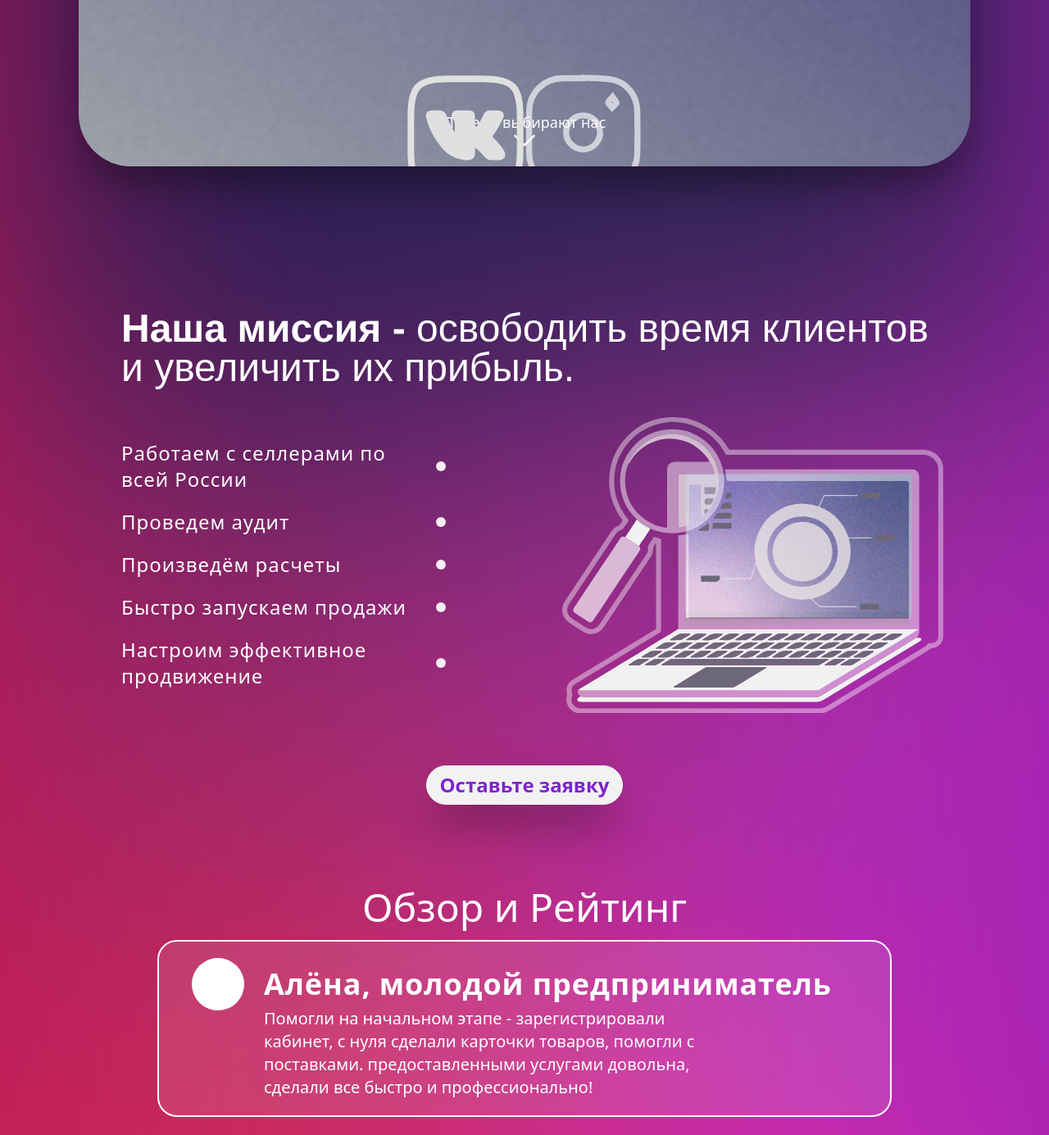
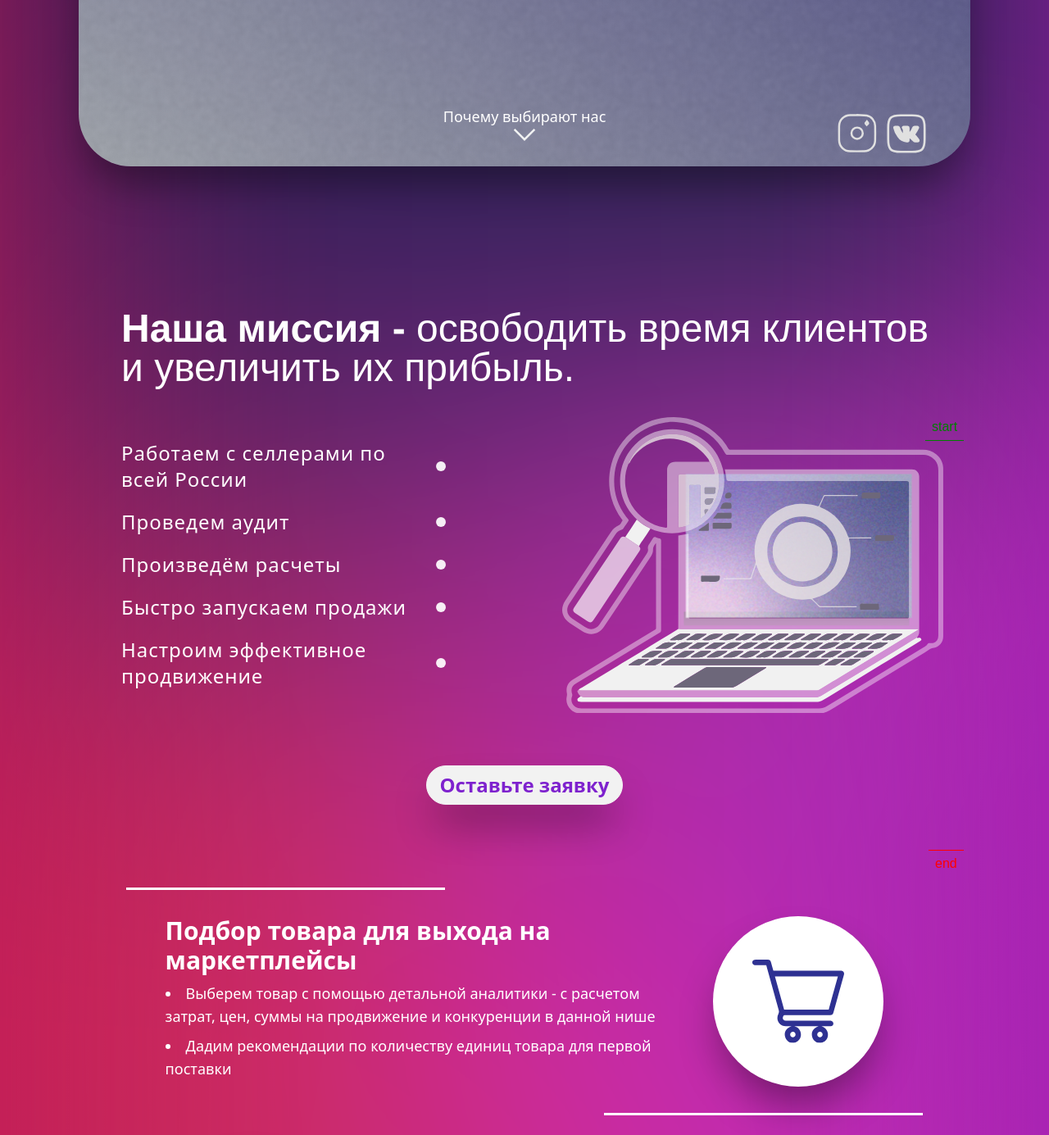
Before and after one commit to Najibmansour/novyi-koncept, a Next.js app: page / in a window 1280 px wide. Shown: the part 557-1942 px from the top of the page at 82% size. Built offline with nearby package versions, Linux system fonts and the light colour scheme; a web font is replaced by a local one.

Commit message:
tweaking border of services section

```diff
--- a/src/app/globals.scss
+++ b/src/app/globals.scss
@@ -169,3 +169,13 @@ $randRot4: random(45);
   font-family: "Franklin Gothic", sans-serif;
   font-weight: 300;
 }
+
+.half-border-left {
+  border-top: 3px solid;
+  border-image: linear-gradient(to right, transparent 60%, white 40%) 100% 1;
+}
+
+.half-border-right {
+  border-top: 3px solid;
+  border-image: linear-gradient(to left, transparent 60%, white 60%) 100% 1;
+}
--- a/src/components/Home.js
+++ b/src/components/Home.js
@@ -10,6 +10,7 @@ import HeroP1 from "./page 1/HeroP1";
 import Reviews from "./Pages/reviews";
 import Table from "@/components/Pages/page5";
 import CirclesPage from "@/components/Pages/page4";
+import Page3 from "./Pages/page3";
 
 export const metadata = { title: "Achieving success on marketplaces is EASY!" };
 
@@ -17,10 +18,6 @@ export default function HomePage() {
   gsap.registerPlugin(ScrollTrigger);
   useGSAP(() => {
     const lenis = new Lenis();
-
-    // lenis.on("scroll", (e) => {
-    //   console.log(e);
-    // });
 
     lenis.on("scroll", ScrollTrigger.update);
 
@@ -43,6 +40,9 @@ export default function HomePage() {
         <Page2 />
       </section>
       <section className="">
+        <Page3 />
+      </section>
+      <section className="">
         <Reviews />
       </section>
       <section className="">
--- a/src/components/Pages/page2.jsx
+++ b/src/components/Pages/page2.jsx
@@ -1,8 +1,6 @@
 import React from "react";
-import GridElement from "../page 2/gridElement";
 import PointsText from "../page 2/PointsText";
 import PictureLaptop from "../page 2/picture";
-import Link from "next/link";
 import ModalForm from "../modal/modal";
 import ModalButton from "../modal/modalButton";
 
--- a/src/components/Pages/page3.jsx
+++ b/src/components/Pages/page3.jsx
@@ -158,58 +158,54 @@ const vecs = [
 ];
 
 export default function Page3() {
-  gsap.registerPlugin(ScrollTrigger);
-  useGSAP(() => {
-    let boxes = gsap.utils.toArray(".Box");
-    // console.log(boxes);
-    boxes.forEach((box) => {
-      gsap.fromTo(
-        box,
-        {
-          x: box.id == "left" ? "100%" : "-100%",
-          scrollTrigger: {
-            trigger: box,
-            start: "top bottom-=200",
-            scrub: true,
-            end: "+=500",
-            markers: false,
-          },
-        },
-        {
-          x: 0,
-          scrollTrigger: {
-            trigger: box,
-            start: "top bottom-=200",
-            scrub: true,
-            end: "+=500",
-            markers: false,
-          },
-        },
-      );
-    });
-  });
+  // gsap.registerPlugin(ScrollTrigger);
+  // useGSAP(() => {
+  //   let boxes = gsap.utils.toArray(".Box");
+  //   // console.log(boxes);
+  //   boxes.forEach((box) => {
+  //     gsap.fromTo(
+  //       box,
+  //       {
+  //         x: box.id == "left" ? "100%" : "-100%",
+  //         scrollTrigger: {
+  //           trigger: box,
+  //           start: "top bottom-=200",
+  //           scrub: true,
+  //           end: "+=500",
+  //           markers: false,
+  //         },
+  //       },
+  //       {
+  //         x: 0,
+  //         scrollTrigger: {
+  //           trigger: box,
+  //           start: "top bottom-=200",
+  //           scrub: true,
+  //           end: "+=500",
+  //           markers: false,
+  //         },
+  //       },
+  //     );
+  //   });
+  // });
 
   return (
-    <div className="w-screen ">
-      <div className="flex flex-col gap-12 lg:gap-28 ">
+    <div className="flex w-screen flex-row justify-center">
+      <div className="w-[76vw]">
+        <div className="flex flex-col gap-0 ">
           {vecs.map((vec, i) => (
             <Section direction={vec.dir} Img={vec.vec} key={i} id={vec.dir}>
-            <h3
-              className={`mb-2 font-bold lg:text-2xl  ${
-                i % 2 == 0 ? "text-primary" : "text-secondary"
-              }`}
-            >
-              {vec.title}
-            </h3>
-            <ul className="list-item list-outside marker:text-primary lg:text-2xl ">
+              <h3 className="font-bold lg:text-3xl">{vec.title}</h3>
+              <blockquote className="list-outside  marker:bg-white lg:text-lg ">
                 {vec.points.map((point, i) => (
-                <li key={i} className="my-4">
+                  <li key={i} className="my-2">
                     {point}
                   </li>
                 ))}
-            </ul>
+              </blockquote>
             </Section>
           ))}
+        </div>
       </div>
     </div>
   );
--- a/src/components/page 1/HeroP1.jsx
+++ b/src/components/page 1/HeroP1.jsx
@@ -1,5 +1,5 @@
 "use client";
-import React from "react";
+import React, { useRef } from "react";
 import SplitType from "split-type";
 import { useGSAP } from "@gsap/react";
 import gsap from "gsap";
@@ -8,12 +8,14 @@ import NavbarP1 from "./NavbarP1";
 import DownArrow from "../svgs/downArrow";
 import Vk_Logo from "../svgs/logo/Vk_Logo";
 import InstagramLogo2 from "../svgs/logo/Instagram2";
+import Link from "next/link";
 
 const HeroP1 = () => {
+  const logoRef = useRef();
   if (typeof window !== "undefined") {
     const myText = new SplitType(".targetText", { types: "words" });
 
-    console.log(myText);
+    console.log(myText.words);
 
     useGSAP(() => {
       gsap.fromTo(
@@ -33,51 +35,55 @@ const HeroP1 = () => {
           stagger: { amount: 1.4 },
         },
       );
+      gsap.fromTo(
+        logoRef.current,
+        {
+          opacity: 0,
+          duration: 1.3,
+          ease: "power2.in",
+        },
+        {
+          opacity: 0.4,
+          duration: 1.2,
+          ease: "power2.in",
+        },
+      );
     });
   }
 
   return (
-    // <div className="grid grid-cols-1 grid-rows-1 gap-4 pt-0 lg:grid-cols-2 lg:gap-24 ">
-    //   <AvatarP1 />
-    //   <div className="items-center lg:flex ">
-    //     <div className="flex h-48 w-80 items-center justify-center ">
-    //       <h2
-    //         // ref={myText}
-
-    //         id="target"
-    //         className="targetText w-[80%] text-center text-[1.4rem] font-normal leading-[normal] tracking-wider text-white lg:w-[100%] lg:text-left  lg:text-4xl"
-    //       >
-    //         Мы, компания , поможем вам пройти путь от идеи магазина до запуска и
-    //         первых продаж
-    //       </h2>
-    //     </div>
-    //   </div>
-    // </div>
     <section className="flex h-screen w-screen flex-col items-center justify-end lg:flex-row lg:justify-center ">
       <div className="relative  mb-10 flex h-[80svh] w-[90%] flex-row items-center justify-center overflow-clip rounded-[3rem] bg-opacity-50 bg-gradient-to-tr from-gray-400 from-[1%] to-indigo-800 to-[99%] shadow-3xl grayscale-[0.4] filter lg:mb-0 lg:h-[90%] lg:w-[85%]  lg:rounded-[4rem]">
         <div className="h-[90%] w-[90%] ">
           <NavbarP1 />
           <div className="grid h-[75%] w-full grid-cols-1 space-y-5 lg:grid-cols-2  ">
             <div className="flex w-full items-center justify-center">
-              <Logo className="px-16 opacity-40 filter lg:block lg:p-10" />
+              <Logo
+                forwardRef={logoRef}
+                className="px-16 opacity-0 filter lg:block lg:p-10"
+              />
             </div>
             <div className="flex w-full flex-col items-center justify-center  text-white">
               <div className="logoFont flex w-[90%] flex-col items-center space-y-4  tracking-wider lg:items-start">
-                <h2 className="w-[90%]  text-lg tracking-wider lg:w-[100%] lg:text-4xl">
+                <h2 className="targetText w-[90%] text-lg tracking-wider lg:w-[100%] lg:text-4xl">
                   Мы, компания Новый Концепт, поможем вам пройти путь от идеи
                   магазина до запуска и первых продаж.
                 </h2>
               </div>
             </div>
           </div>
-          <div className="absolute bottom-5 flex w-[90%] flex-col items-center justify-center space-y-1 text-lg text-white">
+          <div className="absolute bottom-5  flex w-[90%] flex-col items-center justify-center space-y-1 text-lg text-white">
             <div className="flex animate-bounce flex-col items-center">
               <p className="text-sm lg:text-lg">Почему выбирают нас</p>
               <DownArrow className="w-6 lg:w-7" />
             </div>
-            <div className="absolute hidden flex-row lg:flex">
-              <Vk_Logo className="h-36 w-36" />
-              <InstagramLogo2 className="h-36 w-36" />
+            <div className="absolute right-0 hidden flex-row gap-3 lg:flex">
+              <Link href="/">
+                <InstagramLogo2 className="h-12 w-12" />
+              </Link>
+              <Link href="/">
+                <Vk_Logo className="h-12 w-12" />
+              </Link>
             </div>
           </div>
         </div>
--- a/src/components/page 2/PointsText.jsx
+++ b/src/components/page 2/PointsText.jsx
@@ -1,6 +1,9 @@
 "use client";
-import React, { useEffect, useState } from "react";
+import React, { useEffect, useRef, useState } from "react";
 import Bullet from "../svgs/bullet";
+import { useGSAP } from "@gsap/react";
+import gsap from "gsap";
+import { ScrollTrigger } from "gsap/ScrollTrigger";
 
 const descList = [
   {
@@ -26,14 +29,47 @@ const descList = [
 ];
 
 const PointsText = (props) => {
-  const [isMobile, setIsMobile] = useState();
-  useEffect(() => {
-    setIsMobile(window.innerWidth <= 768 ? true : false);
-  }, []);
+  gsap.registerPlugin(ScrollTrigger);
+  const points = useRef();
+  useGSAP(() => {
+    let boxes = gsap.utils.toArray(points.current.children);
+    console.log(boxes);
+
+    gsap.fromTo(
+      boxes,
+      {
+        x: "-200%",
+        scrollTrigger: {
+          trigger: boxes,
+          start: "top top",
+          scrub: false,
+          end: "+=500",
+          markers: false,
+        },
+        duration: 0.3,
+        stagger: { amount: 1 },
+      },
+      {
+        x: 0,
+        scrollTrigger: {
+          trigger: boxes,
+          start: "top center",
+          scrub: false,
+          end: "+=500",
+          markers: true,
+        },
+        duration: 0.3,
+        stagger: { amount: 0.4 },
+      },
+    );
+  });
   return (
     <div {...props}>
       <div className="flex w-full lg:items-center">
-        <ul className="flex w-[100%] flex-col gap-4 lg:mr-20 lg:gap-5 lg:pl-0">
+        <ul
+          className="flex w-[100%] flex-col gap-4 lg:mr-20 lg:gap-5 lg:pl-0"
+          ref={points}
+        >
           {descList.map((e) => {
             return (
               <li key={e.id} className="w-full">
--- a/src/components/page 3/Section.jsx
+++ b/src/components/page 3/Section.jsx
@@ -2,10 +2,10 @@ export default function Section({ direction, Img, children, inRef, id }) {
   let parentStyles = "";
   if (direction == "left") {
     parentStyles =
-      "flex flex-col lg:w-[85%] w-[90%]  border-secondary lg:border-[5px] border-4 border-r-0 lg:border-r-0 sm:flex-row  lg:rounded-l-[4.5rem] rounded-l-[3rem] lg:px-12 px-9 py-8 gap-8";
+      "flex flex-col lg:w-[100%] w-[90%] border-white half-border-left  text-white rounded-l-full lg:px-12 px-9 py-8 gap-8 sm:flex-row";
   } else if (direction == "right") {
     parentStyles =
-      "flex flex-col lg:w-[85%] w-[90%] border-primary lg:border-[5px] border-4 border-l-0 lg:border-l-0 sm:flex-row-reverse  lg:rounded-r-[4.5rem] rounded-r-[3rem] lg:px-12 px-4 py-8 gap-8";
+      "flex flex-col lg:w-[100%] w-[90%] border-white half-border-right  text-white border-t-0 rounded-r-full lg:px-12 px-4 py-8 gap-8 sm:flex-row-reverse";
   } else {
     return <p className="text-red-500">Missing direction</p>;
   }
@@ -14,20 +14,18 @@ export default function Section({ direction, Img, children, inRef, id }) {
     <article
       id={id}
       ref={inRef}
-      className={`Box flex w-[100%]  ${
+      className={`Box text flex w-[100%]  ${
         direction === "right"
           ? "Box-Left justify-start"
           : "Box-Right justify-end"
       }`}
     >
+      <div className="" />
       <div className={parentStyles}>
-        <div className="flex items-center justify-center p-3 lg:p-12 ">
-          <Img
-            fill={direction == "left" ? "#2E3192" : "#929B78"}
-            className="w-24 lg:w-28"
-          />
+        <div className="flex items-center justify-center rounded-full bg-white p-3 shadow-3xl lg:p-12 ">
+          <Img fill={"#ffffff"} className="w-24 lg:w-28" />
         </div>
-        <div className="">{children}</div>
+        <blockquote className="">{children}</blockquote>
       </div>
     </article>
   );
--- a/src/components/svgs/logo/Instagram2.jsx
+++ b/src/components/svgs/logo/Instagram2.jsx
@@ -7,16 +7,14 @@ const Insta_Logo_2 = (props) => (
     {...props}
   >
     <path
-      opacity={0.65}
       d="M18.91 1.05c3.17.18 6.4.02 9.5.61 4.87.92 8.24 5.24 8.35 10.22.1 4.8.11 9.62 0 14.42-.14 5.96-4.88 10.61-10.84 10.7-4.69.07-9.38.08-14.07 0-6.03-.1-10.73-4.86-10.8-10.91-.05-4.63-.05-9.27 0-13.9C1.1 5.98 5.89 1.27 12.12 1.23c2.26-.02 4.52 0 6.78 0v-.17z"
-      stroke="#FCFDFE"
+      stroke="#e0e0e0"
       strokeWidth={2}
       strokeMiterlimit={10}
     />
     <path
-      opacity={0.65}
       d="M24.47 19.2c.02-3.11-2.48-5.67-5.56-5.68s-5.63 2.53-5.65 5.62c-.02 3.03 2.61 5.62 5.67 5.6 3-.02 5.51-2.54 5.53-5.54zm4.15-11.83c.63.94 1.38 1.58 1.28 2.02-.14.59-.94 1.02-1.45 1.52-.45-.55-1.19-1.07-1.26-1.66-.06-.45.73-1.01 1.43-1.88Z"
-      stroke="#FCFDFE"
+      stroke="#e0e0e0"
       strokeWidth={2}
       strokeMiterlimit={10}
     />
--- a/src/components/svgs/logo/Logo.jsx
+++ b/src/components/svgs/logo/Logo.jsx
@@ -1,8 +1,9 @@
 import React from "react";
 
-const Logo = ({ className }) => {
+const Logo = ({ className, forwardRef }) => {
   return (
     <svg
+      ref={forwardRef}
       className={className}
       viewBox="0 0 64 49"
       fill="none"
```
Lines whose indentation alone changed are shown as unchanged.
